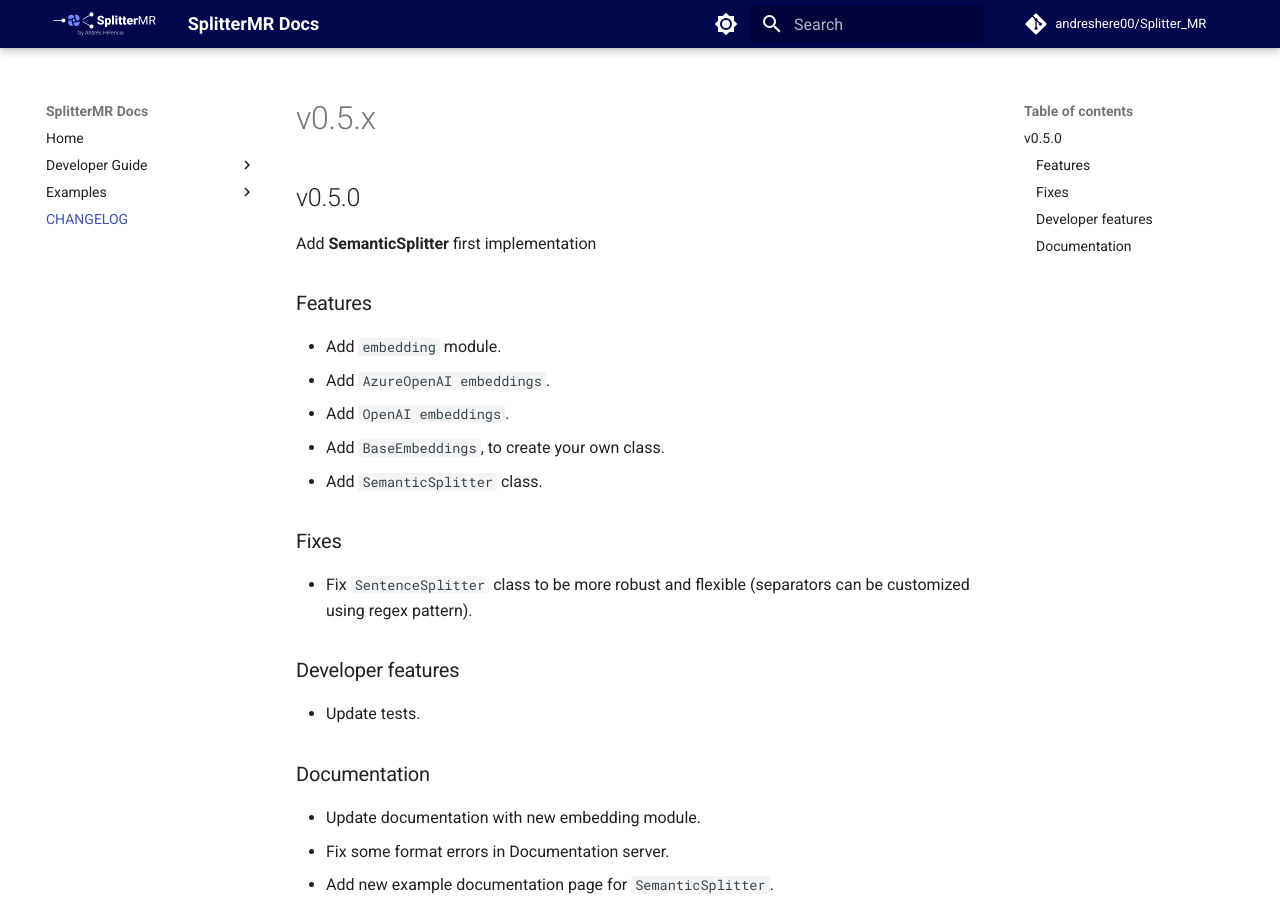
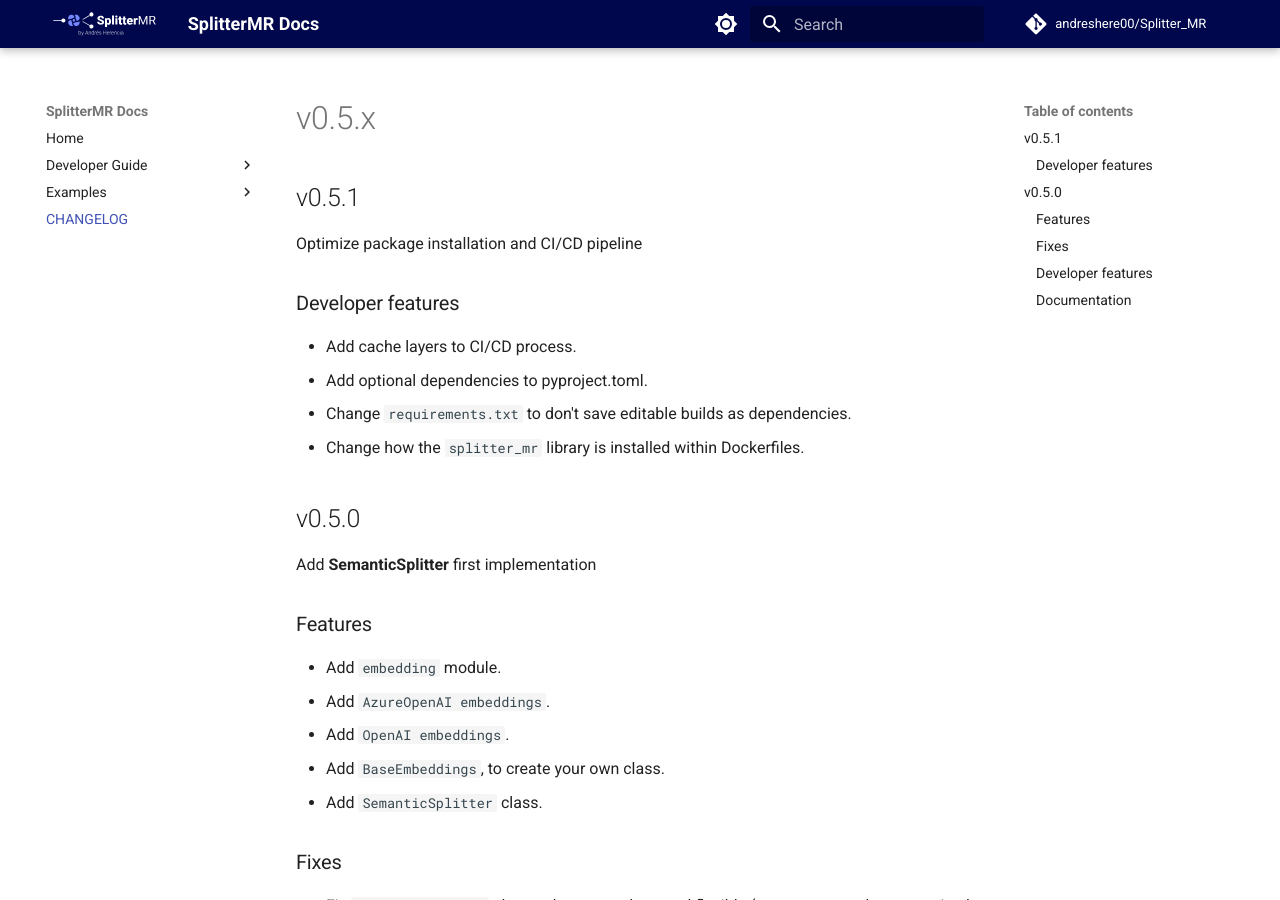
Before and after one commit to andreshere00/Splitter_MR, an MkDocs documentation site: the page built from docs/CHANGELOG.md, in a window 1280 px wide and 900 px high. Built offline with MkDocs 1.6.1 and Material for MkDocs 9.7.7, drawn with Linux system fonts in a browser that asks for light colours; comment, search, counter and statistics services are not loaded.

Commit message:
fix: change requirements.txt to don't save editable builds as dependencies

```diff
--- a/.pre-commit-config.yaml
+++ b/.pre-commit-config.yaml
@@ -32,6 +32,6 @@
       - id: generate-requirements
         name: Generate requirements.txt
         entry: bash
-        args: ["-c", "uv pip freeze > requirements.txt"]
+        args: ["-c", "uv pip freeze --exclude-editable > requirements.txt"]
         language: system
         stages: [pre-commit]
--- a/docs/CHANGELOG.md
+++ b/docs/CHANGELOG.md
@@ -1,4 +1,15 @@
 # v0.5.x
+
+## v0.5.1
+
+Optimize package installation and CI/CD pipeline
+
+### Developer features
+
+- Add cache layers to CI/CD process.
+- Add optional dependencies to pyproject.toml.
+- Change `requirements.txt` to don't save editable builds as dependencies.
+- Change how the `splitter_mr` library is installed within Dockerfiles.
 
 ## v0.5.0
 
--- a/requirements.txt
+++ b/requirements.txt
@@ -195,7 +195,6 @@
 spacy-legacy==3.0.12
 spacy-loggers==1.0.5
 speechrecognition==3.14.3
--e file:///Users/aherencia/Documents/Projects/Splitter_MR
 srsly==2.5.1
 svglib==1.5.1
 sympy==1.14.0
```
Also changed, not shown: CHANGELOG.md (+11 -0 lines), pyproject.toml (+16 -1 lines), 2 other files.
